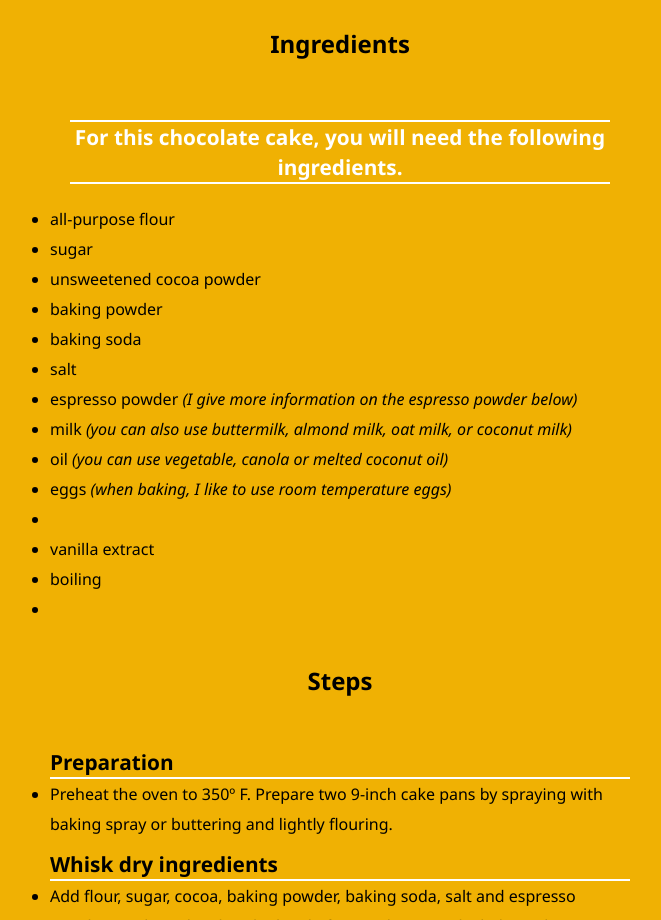
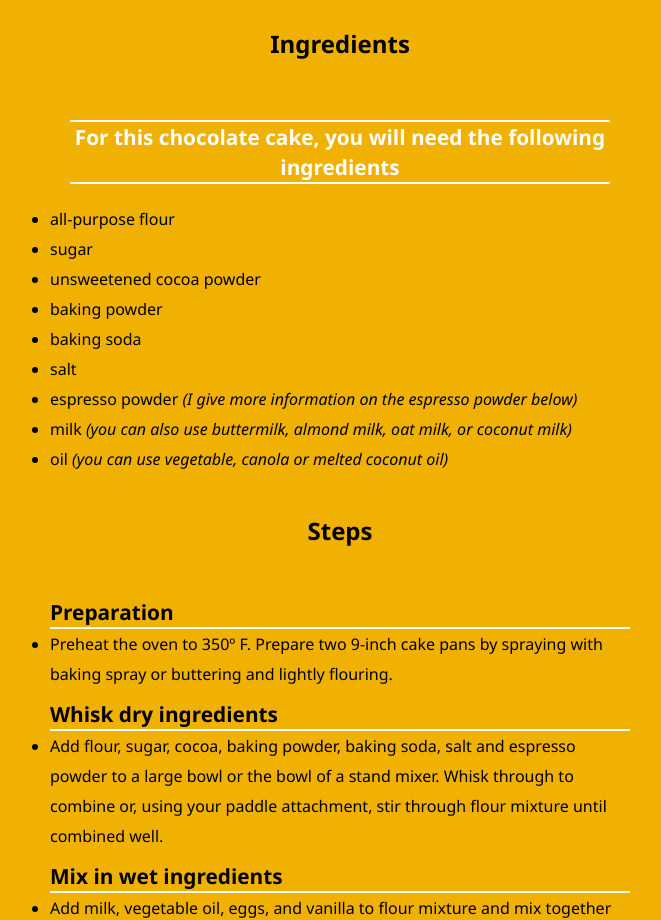
Before and after one commit to inspiriondev/odin-recipes, a plain HTML site: page Recipes/chocolatecake.html in a window 1280 px wide. Shown: the part 1014-1934 px from the top of the page, without its empty margins (300-961 px from the left). Drawn offline with Linux system fonts and the light colour scheme.

Commit message:
Heading change

```diff
--- a/Recipes/chocolatecake.html
+++ b/Recipes/chocolatecake.html
@@ -19,7 +19,7 @@
     <!-- Ingredients List -->
     <h2>Ingredients</h2>
     <ul class="ingredients">
-        <p>For this chocolate cake, you will need the following ingredients.</p>
+        <p>For this chocolate cake, you will need the following ingredients</p>
         <li>all-purpose flour</li>
         <li>sugar</li>
         <li>unsweetened cocoa powder</li>
@@ -29,9 +29,7 @@
         <li>espresso powder <em>(I give more information on the espresso powder below)</em></li>
         <li>milk <em>(you can also use buttermilk, almond milk, oat milk, or coconut milk)</em></li>
         <li>oil <em>(you can use vegetable, canola or melted coconut oil)</em></li>
-        <li>eggs <em>(when baking, I like to use room temperature eggs)</em><li>
-        <li>vanilla extract</li>
-        <li>boiling<li>
+
     </ul>
     <!-- Steps List -->
     <h2>Steps</h2>
--- a/Styles/index-styles.css
+++ b/Styles/index-styles.css
@@ -22,13 +22,14 @@ h1{
     font-size: 48px;
     font-weight: 800;
     margin-top: -50px;
+    cursor: pointer;
 }
 
 a{
     text-decoration: none;
     font-size: 1.6rem;
     color: #fff;
-    background-color: #fff;
+    background-color: rgb(16, 153, 163);
     border-radius: 5px;
     padding: 10px;
     box-shadow: 7px 7px 0px #000;
```
